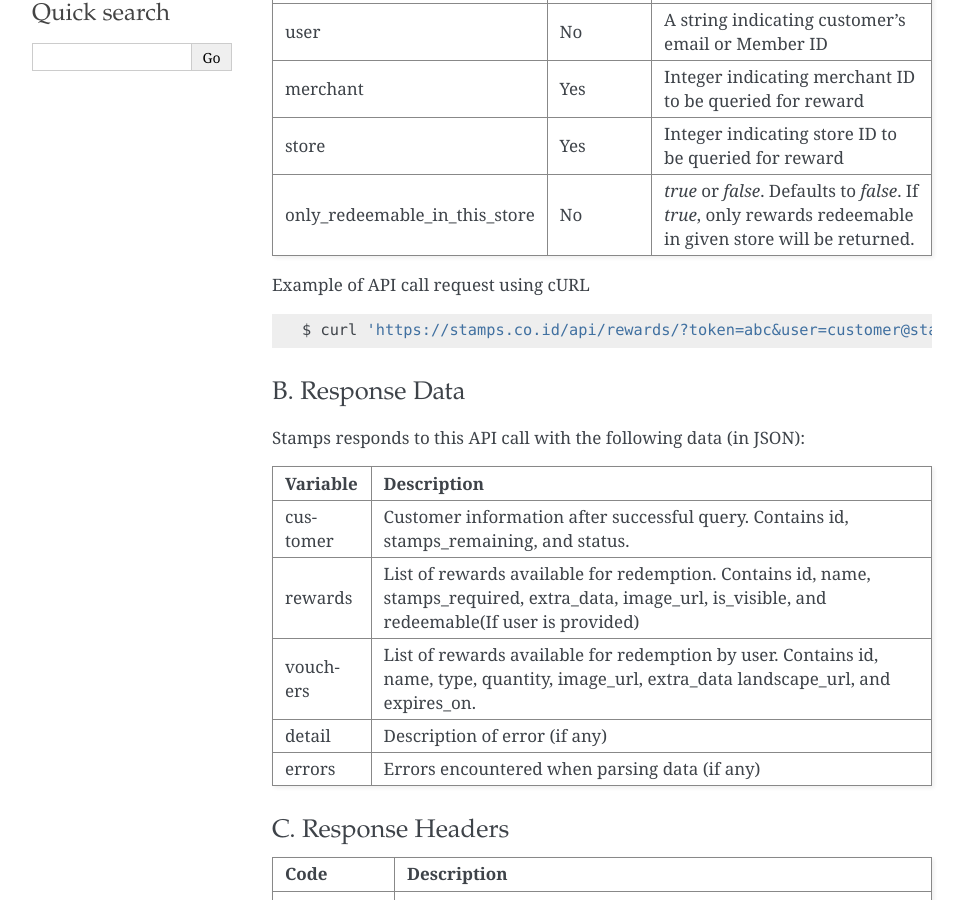
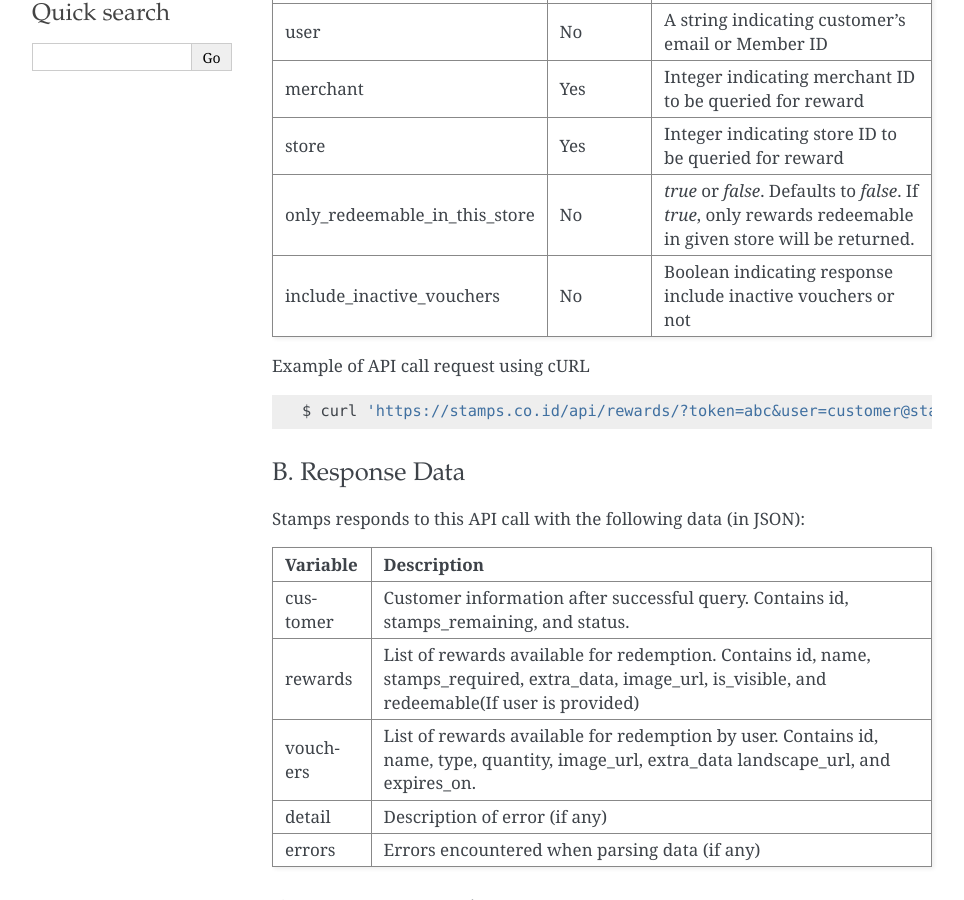
Before and after one commit to ui/stamps-api-docs, a Sphinx documentation site: the page built from source/reward_api.rst, in a window 1280 px wide and 900 px high, scrolled down 450 px. Shown: the whole window, without its empty margins (148-1112 px from the left). Built offline with Sphinx 7.4.7, drawn with Linux system fonts in a browser that asks for light colours.

Commit message:
update reward docs

```diff
--- a/source/reward_api.rst
+++ b/source/reward_api.rst
@@ -22,6 +22,7 @@ merchant                       Yes         Integer indicating merchant ID to be
 store                          Yes         Integer indicating store ID to be queried for reward
 only_redeemable_in_this_store  No          `true` or `false`. Defaults to `false`.
                                            If `true`, only rewards redeemable in given store will be returned.
+include_inactive_vouchers      No          Boolean indicating response include inactive vouchers or not
 ============================== =========== ===================================================================
 
 
```
